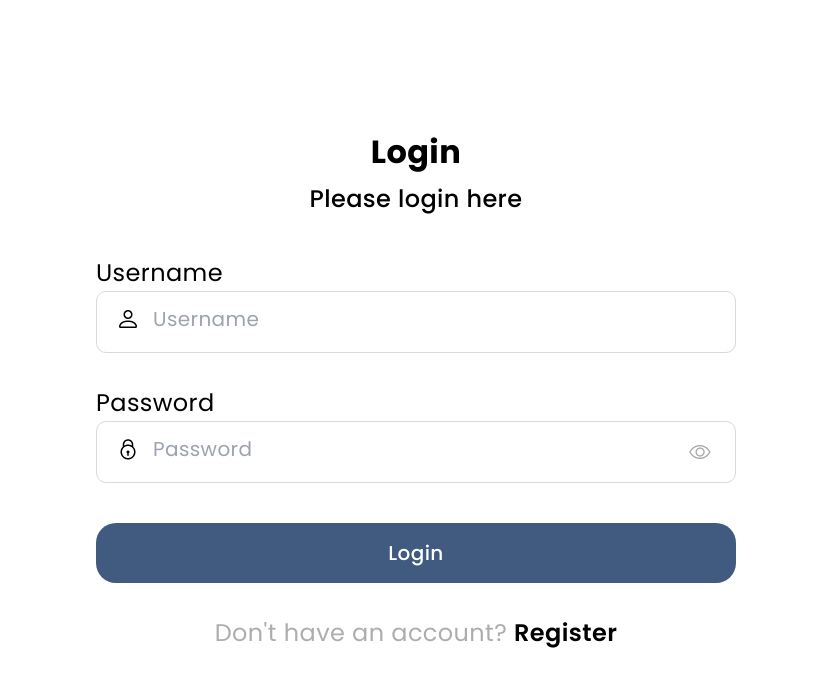
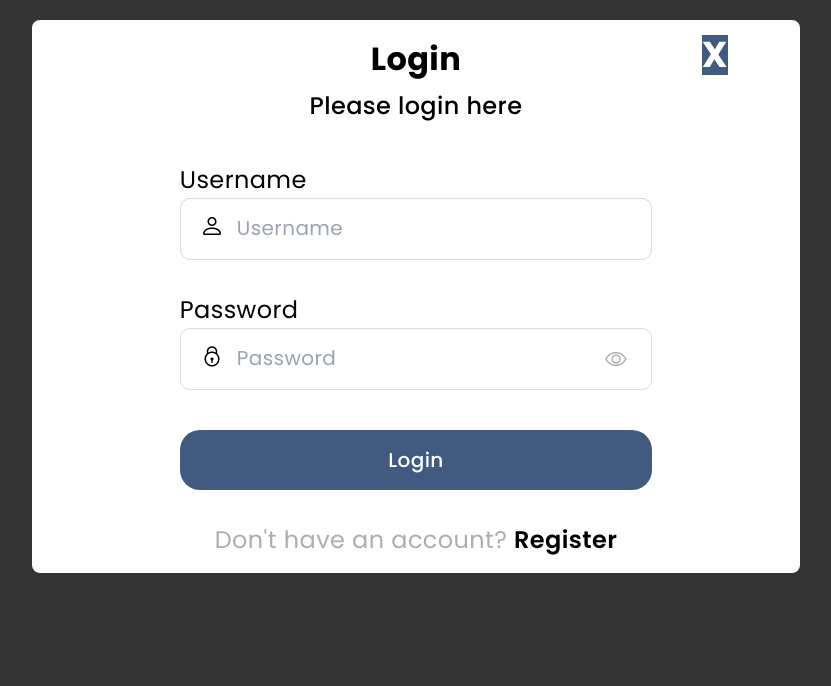
Before and after one commit to Capstone-Project-B12-LMS/frontend_capstone, a React (Create React App) app: page /login in a window 1280 px wide. Shown: the top 686 px of the page, without its empty margins (224-1055 px from the left). Built offline with nearby package versions, Linux system fonts and the light colour scheme.

Commit message:
add modal

```diff
--- a/src/index.css
+++ b/src/index.css
@@ -79,10 +79,10 @@
 }
 .popup-content {
   margin: auto;
-  background: rgb(255, 255, 255);
   width: 50%;
-  height: 80%;
+  height: 30%;
   padding: 5px;
+  bottom: 170px;
 }
 .popup-arrow {
   color: rgb(255, 255, 255);
--- a/src/pages/Index.jsx
+++ b/src/pages/Index.jsx
@@ -1,18 +1,17 @@
-import React from "react";
-import Popup from "reactjs-popup";
+import React, { useState } from "react";
 import emailjs from "emailjs-com";
 
 import Login from "./Login";
 import Register from "./Register";
 
-import { Footer } from '../components';
+import { Footer } from "../components";
 
 import home from "../assets/img/home.png";
 import picture_contactus from "../assets/img/bg-contact-us.png";
 
-
-
 const Index = () => {
+  const [openLoginModal, setOpenLoginModal] = useState(false);
+  const [openRegisterModal, setOpenRegisterModal] = useState(false);
 
   function sendEmail(e) {
     e.preventDefault();
@@ -33,7 +32,6 @@ const Index = () => {
   return (
     <div>
       <body className="bg-[url('/src/assets/img/Vector.png')] bg-no-repeat bg-[length:600px_584px]">
-
         {/* Header Area */}
 
         <header>
@@ -43,53 +41,33 @@ const Index = () => {
                 <div>
                   <div className="absolute rounded-full w-[80px] h-[80px] ml-[80px] mt-[15px] bg-[#000000]"></div>
                 </div>
-
                 <div></div>
                 <div>
-                  <Popup
-                    trigger={
+                  {openLoginModal && openLoginModal && (
+                    <Login
+                      openLoginModal={openLoginModal}
+                      setOpenLoginModal={() => setOpenLoginModal(false)}
+                    />
+                  )}
                   <button
-                        type="submit"
+                    onClick={() => setOpenLoginModal(true)}
                     className="w-full h-[52px] w-[113px] ml-[100px] mt-[20px] rounded-[10px] text-xl leading-[30px] font-medium mb-5 "
                   >
                     Login
                   </button>
-                    }
-                    modal
-                    nested
-                  >
-                    {(close) => (
-                      <div className="modal">
-                        <button className="close" onClick={close}>
-                          <div className="text-black">X</div>
-                        </button>
-                        <Login />
-                      </div>
-                    )}
-                  </Popup>
 
-                  <Popup
-                    id="2"
-                    trigger={
                   <button
-                        type="submit"
-                        className="w-full h-[52px] w-[117px] ml-[50px] mt-[20px] rounded-[10px] text-xl leading-[30px] font-medium mb-5 bg-transparent outline outline-2 outline-[#415A80] text-[#415A80]  "
+                    onClick={() => setOpenRegisterModal(true)}
+                    className="w-full h-[52px] w-[117px] ml-[30px] mt-[20px] rounded-[10px] text-xl leading-[30px] font-medium mb-5 bg-transparent outline outline-2 outline-[#415A80] text-[#415A80]  "
                   >
                     Sign up
                   </button>
-                    }
-                    modal
-                    nested
-                  >
-                    {(close) => (
-                      <div className="modal">
-                        <button className="close" onClick={close}>
-                          <div className="text-black">X</div>
-                        </button>
-                        <Register />
-                      </div>
+                  {openRegisterModal && openRegisterModal && (
+                    <Register
+                      openRegisterModal={openRegisterModal}
+                      setOpenRegisterModal={() => setOpenRegisterModal(false)}
+                    />
                   )}
-                  </Popup>
                 </div>
               </div>
             </div>
--- a/src/pages/Login.jsx
+++ b/src/pages/Login.jsx
@@ -1,22 +1,33 @@
 import React from "react";
-import { Link } from "react-router-dom";
+
 import { useDispatch, useSelector } from "react-redux";
 import { setUsername, setPassword, loginSubmit } from "../redux/loginSlice";
-import Popup from "reactjs-popup";
-import Register from "./Register";
 
 // Component
 
-import { Button, Input } from '../components'
+import { Button, Input } from "../components";
+import Modal from "./Modal";
 
-
-const Login = () => {
+const Login = ({
+  openLoginModal,
+  setOpenLoginModal,
+  setOpenRegisterModal,
+  openRegisterModal,
+}) => {
   const dispatch = useDispatch();
   const { username } = useSelector((state) => state.login);
   const { password } = useSelector((state) => state.login);
   return (
-    <div className="modal">
-      <div className="flex items-center justify-center mt-[10%]" id="login">
+    <div>
+      <Modal open={[openLoginModal, openRegisterModal]}>
+        <div>
+          <h2 style={{ position: "absolute", right: "2em" }}>
+            <button className="close" onClick={() => setOpenLoginModal(false)}>
+              x
+            </button>
+          </h2>
+        </div>
+        <div className="flex items-center justify-center">
           <div className="max-w-[1000px] w-4/5 max-h-[800px] h-4/5 flex flex-col items-center justify-center bg-[#fff] rounded-[30px]">
             <h2 className="text-[32px] leading-[48px] mb-[7px]">Login</h2>
             <h4 className="text-2xl font-medium mb-10">Please login here</h4>
@@ -40,37 +51,23 @@ const Login = () => {
                 setValue={(value) => dispatch(setPassword(value))}
               />
               <Button
-              text='Login'
+                text="Login"
                 formBtn={true}
-              styling='py-4 mb-8 text-xl font-medium w-full rounded-[20px]'
+                styling="py-4 mb-8 text-xl font-medium w-full rounded-[20px]"
               />
+            </form>
             <p className="text-2xl leading-9 text-[#ADADAD]">
               Don't have an account?{" "}
-              <Popup
-                trigger={
-                  <a
-                    href="#register"
-                    className="text-[#000] font-semibold hover:underline"
+              <button
+                onClick={() => setOpenLoginModal(false)}
+                className="text-[#000] font-semibold hover:underline bg-transparent"
               >
-                    Register{" "}
-                  </a>
-                }
-                modal
-                nested
-              >
-                {(close) => (
-                  <div className="modal">
-                    <button className="close" onClick={close}>
-                      <div className="text-black">X</div>
+                Register
               </button>
-                    <Register />
-                  </div>
-                )}
-              </Popup>
             </p>
-          </form>
           </div>
         </div>
+      </Modal>
     </div>
   );
 };
--- /dev/null
+++ b/src/pages/Modal.jsx
@@ -0,0 +1,37 @@
+import React from "react";
+import ReactDom from "react-dom";
+
+const MODAL_STYLES = {
+  position: "absolute",
+  backgroundColor: "#FFF",
+  padding: "15px",
+  zIndex: "1000",
+  width: "60%",
+  borderRadius: ".5em",
+  top: "20px",
+};
+
+const OVERLAY_STYLE = {
+  position: "fixed",
+  display: "flex",
+  justifyContent: "center",
+  top: "0",
+  left: "0",
+  width: "100%",
+  height: "100%",
+  backgroundColor: "rgba(0,0,0, .8)",
+  zIndex: "1000",
+  overflowY: "auto",
+};
+const Modal = ({ open, children }) => {
+  if (!open) return null;
+  return (
+    <>
+      <div style={OVERLAY_STYLE}>
+        <div style={MODAL_STYLES}>{children}</div>
+      </div>
+    </>
+  );
+};
+
+export default Modal;
--- a/src/pages/Register.jsx
+++ b/src/pages/Register.jsx
@@ -1,5 +1,5 @@
 import React, { useEffect } from "react";
-import { Link } from "react-router-dom";
+
 import { useDispatch, useSelector } from "react-redux";
 
 import {
@@ -11,16 +11,12 @@ import {
   setIsSuccess,
 } from "../redux/registerSlice";
 
-
-import Popup from "reactjs-popup";
-import Login from "./Login";
-
 // Component
 
-import { Button , Input , PasswordWarning , RegisterAlert } from '../components'
+import { Button, Input, PasswordWarning, RegisterAlert } from "../components";
+import Modal from "./Modal";
 
-
-const Register = () => {
+const Register = ({ openRegisterModal, setOpenRegisterModal }) => {
   const dispatch = useDispatch();
   const { username } = useSelector((state) => state.register);
   const { email } = useSelector((state) => state.register);
@@ -48,10 +44,24 @@ const Register = () => {
   };
 
   return (
-    <div className="flex items-center justify-center mt-[6%]" id="register">
-      <div className="max-w-[1000px] w-4/5 max-h-[800px] h-4/5 flex flex-col items-center justify-center bg-[#fff] rounded-[30px]">
+    <div>
+      <Modal open={openRegisterModal}>
+        <div>
+          <h2 style={{ position: "absolute", right: "2em" }}>
+            <button
+              className="close"
+              onClick={() => setOpenRegisterModal(false)}
+            >
+              x
+            </button>
+          </h2>
+        </div>
+        <div className="flex items-center justify-center">
+          <div className="max-w-[1000px] w-4/5 max-h-[800px] mb-8 flex flex-col items-center justify-center bg-[#fff] rounded-[30px]">
             <h2 className="text-[32px] leading-[48px] mb-[7px]">Register</h2>
-        <h4 className="text-2xl font-medium mb-[16px]">Create your account</h4>
+            <h4 className="text-2xl font-medium mb-[16px]">
+              Create your account
+            </h4>
             {isSuccess && <RegisterAlert />}
             <form
               className="max-w-[640px] w-4/5 flex flex-col items-center"
@@ -80,36 +90,23 @@ const Register = () => {
                 <PasswordWarning />
               )}
               <Button
-              text='Daftar'
+                text="Daftar"
                 formBtn={true}
-              styling='py-4 mb-8 text-xl font-medium w-full rounded-[20px]'
+                styling="py-4 mb-8 text-xl font-medium w-full rounded-[20px]"
               />
               <p className="text-2xl leading-9 text-[#ADADAD]">
                 Already have an account?
-            <Popup
-              trigger={
-                <a
-                  href="#login"
-                  className="text-[#000] font-semibold hover:underline"
+                <button
+                  onClick={() => setOpenRegisterModal(false)}
+                  className="text-[#000] font-semibold hover:underline bg-transparent"
                 >
                   Login
-                </a>
-              }
-              modal
-              nested
-            >
-              {(close) => (
-                <div className="modal">
-                  <button className="close" onClick={close}>
-                    <div className="text-black">X</div>
                 </button>
-                  <Login />
-                </div>
-              )}
-            </Popup>
               </p>
             </form>
           </div>
+        </div>
+      </Modal>
     </div>
   );
 };
```
Also changed, not shown: 1 other file (tests, documents, lock files or other folders). Lines whose indentation alone changed are shown as unchanged.
